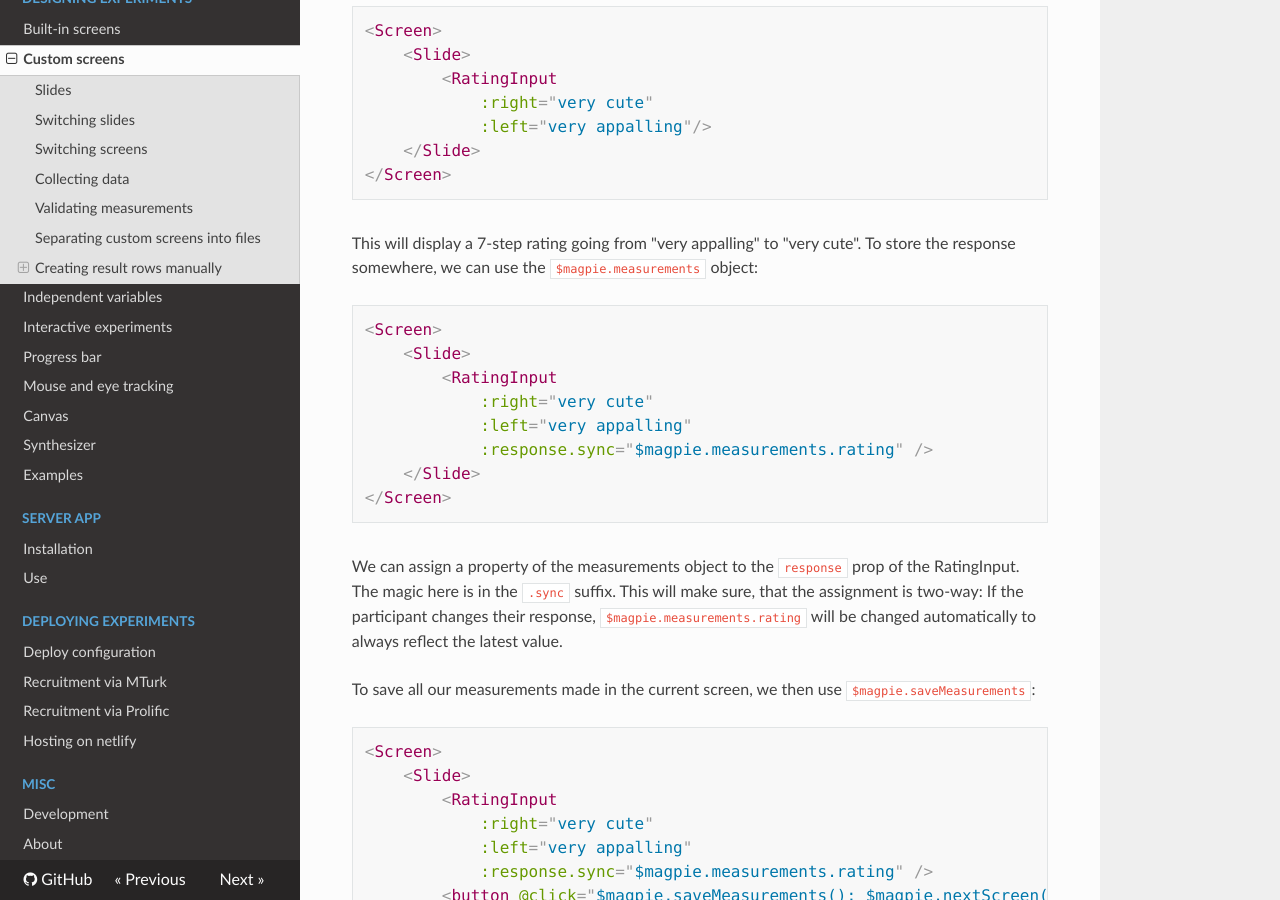
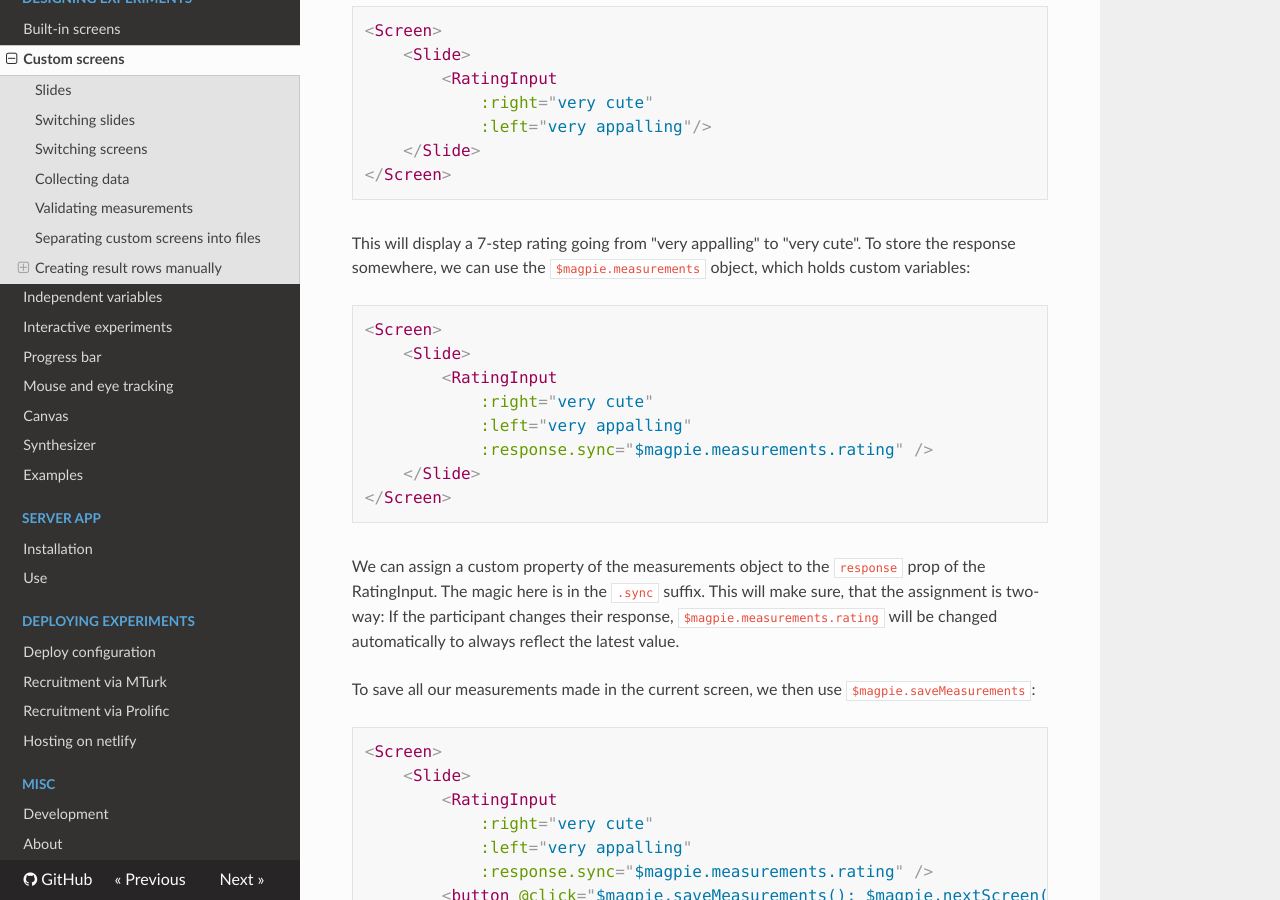
Before and after one commit to magpie-ea/magpie-v3-docs, an MkDocs documentation site: the page built from docs/01_designing_experiments/01_custom_screens.md, in a window 1280 px wide and 900 px high, scrolled down 2664 px. Built offline with MkDocs 1.6.1, drawn with Linux system fonts in a browser that asks for light colours.

Commit message:
Custom screens: Note that measurements are custom variables

````diff
--- a/docs/01_designing_experiments/01_custom_screens.md
+++ b/docs/01_designing_experiments/01_custom_screens.md
@@ -111,7 +111,7 @@ a rating task:
 ```
 
 This will display a 7-step rating going from "very appalling" to "very cute". To store the response somewhere, we can
-use the `$magpie.measurements` object:
+use the `$magpie.measurements` object, which holds custom variables:
 
 ```html
 <Screen>
@@ -124,7 +124,7 @@ use the `$magpie.measurements` object:
 </Screen>
 ```
 
-We can assign a property of the measurements object to the `response` prop of the RatingInput. The magic here
+We can assign a custom property of the measurements object to the `response` prop of the RatingInput. The magic here
 is in the `.sync` suffix. This will make sure, that the assignment is two-way: If the participant changes their response,
 `$magpie.measurements.rating` will be changed automatically to always reflect the latest value.
 
````
